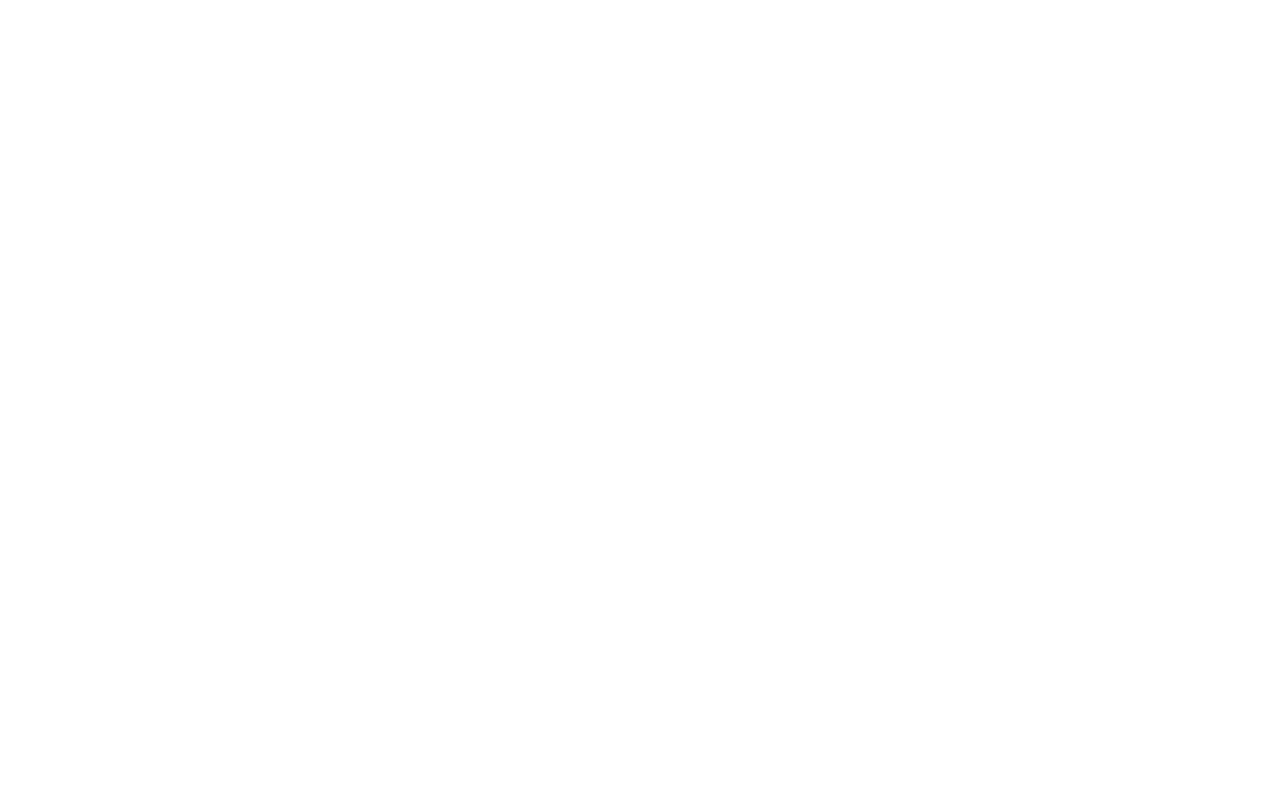
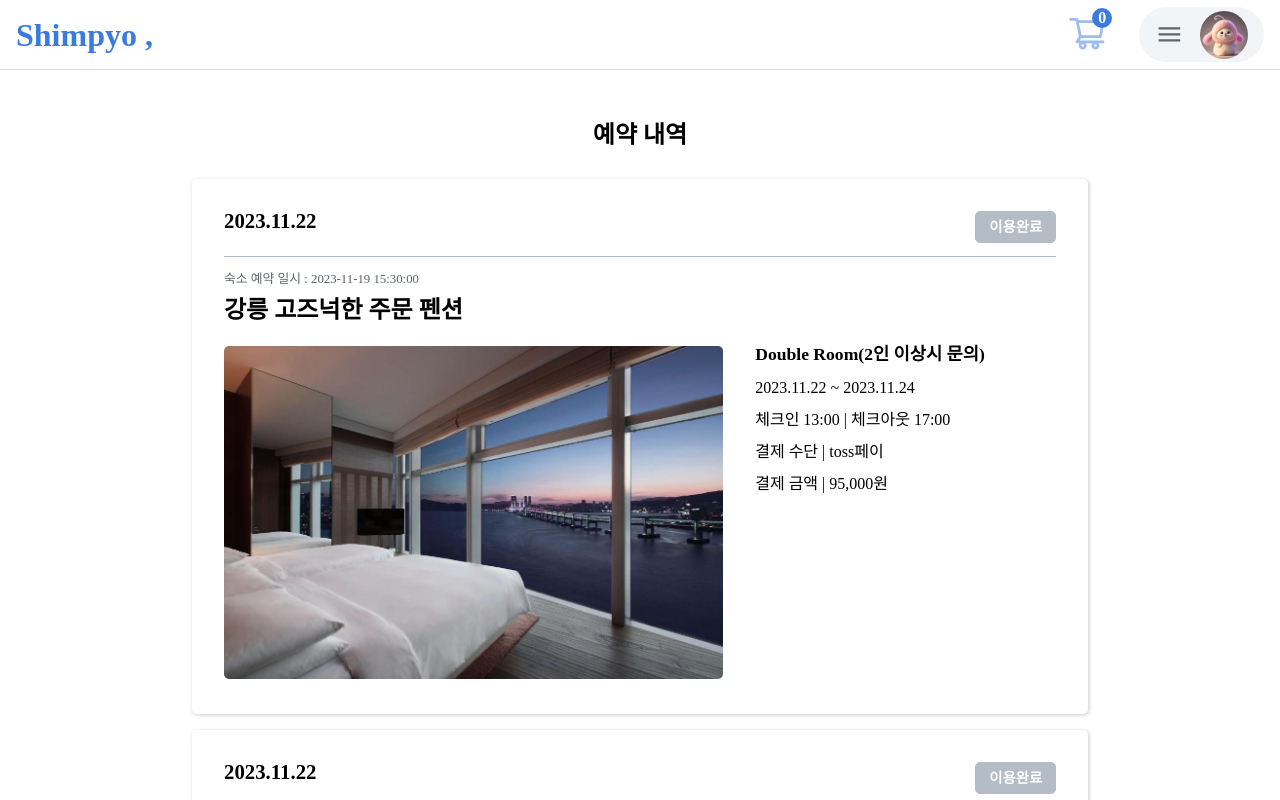
Before and after one commit to Shimpyo-House/Shimpyo_FE, a React (Vite) app: page /reservation in a window 1280 px wide. Before the commit this address had no page. Shown: the top 800 px of the page. Built offline with nearby package versions, Linux system fonts and the light colour scheme.

Commit message:
Design: 예약 내역 페이지 생성

```diff
--- a/src/Router.tsx
+++ b/src/Router.tsx
@@ -10,6 +10,7 @@ import OrderedList from './pages/OrderedList';
 import CategoryProducts from './pages/CategoryProducts';
 import TokenProvider from './TokenProvider';
 import MyPage from './pages/MyPage';
+import MyReservation from './pages/MyReservation';
 
 const Router = () => {
   return (
@@ -24,6 +25,7 @@ const Router = () => {
               <Route path="carts" element={<Cart />} />
               <Route path="pay" element={<Pay />} />
               <Route path="ordered" element={<OrderedList />} />
+              <Route path="reservation" element={<MyReservation />} />
               <Route path="mypage" element={<MyPage />} />
             </Route>
             <Route path="signup" element={<Signup />} />
--- /dev/null
+++ b/src/components/layout/Pay/AllReservation.tsx
@@ -0,0 +1,123 @@
+import { css } from '@emotion/react';
+import hotelImg from '/img1.jpeg';
+import theme from '../../../style/theme';
+
+const AllReservation = () => {
+  return (
+    <nav css={ReservationWrap}>
+      <div css={WrapContainer}>
+        <h1>2023.11.22</h1>
+        <div css={CompleteTag}>이용완료</div>
+      </div>
+      <hr />
+
+      <div>
+        <div css={MakeReservation}>숙소 예약 일시 : 2023-11-19 15:30:00</div>
+
+        <div css={ReserveTitle}>강릉 고즈넉한 주문 펜션</div>
+
+        <div css={ContentWrap}>
+          <div css={MainImg}>
+            <img src={hotelImg} alt="호텔 이미지" />
+          </div>
+
+          <div css={RoomInfoWrap}>
+            <div css={RoomInfoTitle}>Double Room(2인 이상시 문의)</div>
+            <div>2023.11.22 ~ 2023.11.24</div>
+            <div>체크인 13:00 | 체크아웃 17:00</div>
+            <div>결제 수단 | toss페이</div>
+            <div>결제 금액 | 95,000원</div>
+          </div>
+        </div>
+      </div>
+    </nav>
+  );
+};
+
+const ReservationWrap = css`
+  width: 70%;
+  padding: 2rem;
+  margin: 0 auto;
+  margin-top: 1rem;
+
+  box-shadow: 1px 1px 4px 0px #cacaca;
+  border-radius: 5px;
+
+  h1 {
+    margin-bottom: 1.5rem;
+
+    font-size: 1.3rem;
+    font-weight: 900;
+  }
+
+  hr {
+    margin-bottom: 1rem;
+    height: 1px;
+    background: ${theme.colors.gray500};
+    border: 0;
+  }
+`;
+
+const WrapContainer = css`
+  display: flex;
+  justify-content: space-between;
+`;
+
+const MakeReservation = css`
+  margin-bottom: 0.8rem;
+  font-size: 0.8rem;
+  color: ${theme.colors.gray700};
+`;
+
+const CompleteTag = css`
+  padding: 0.1rem 0.8rem;
+  height: 2rem;
+
+  display: flex;
+  justify-content: center;
+  align-items: center;
+
+  border: 1px solid ${theme.colors.gray500};
+  border-radius: 5px;
+  background-color: ${theme.colors.gray500};
+  color: #fff;
+  font-size: 0.9rem;
+  font-weight: 600;
+`;
+
+const ReserveTitle = css`
+  margin-top: 0.8rem;
+  margin-bottom: 1.5rem;
+
+  font-size: 1.5rem;
+  font-weight: 700;
+`;
+
+const ContentWrap = css`
+  display: flex;
+`;
+
+const MainImg = css`
+  width: 60%;
+  img {
+    max-width: 100%;
+    border-radius: 5px;
+  }
+`;
+
+const RoomInfoWrap = css`
+  margin-left: 2rem;
+
+  font-size: 1rem;
+
+  div {
+    margin-bottom: 1rem;
+  }
+`;
+
+const RoomInfoTitle = css`
+  font-size: 1.1rem;
+  font-weight: 600;
+`;
+
+export default AllReservation;
--- /dev/null
+++ b/src/pages/MyReservation.tsx
@@ -0,0 +1,29 @@
+import { css } from '@emotion/react';
+import AllReservation from '../components/layout/Pay/AllReservation';
+
+const MyReservation = () => {
+  return (
+    <div css={MyReservationWrap}>
+      <h1 css={MyReservationTitle}>예약 내역</h1>
+      <AllReservation />
+      <AllReservation />
+    </div>
+  );
+};
+
+const MyReservationWrap = css`
+  margin-bottom: 150px;
+`;
+
+const MyReservationTitle = css`
+  margin-top: 3rem;
+  margin-bottom: 2rem;
+
+  display: flex;
+  justify-content: center;
+
+  font-size: 1.5rem;
+  font-weight: 800;
+`;
+
+export default MyReservation;
```
